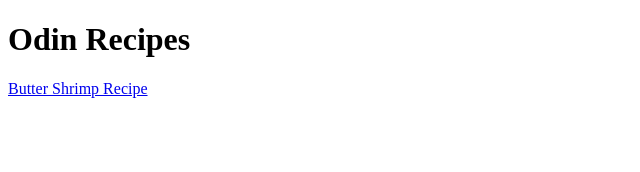
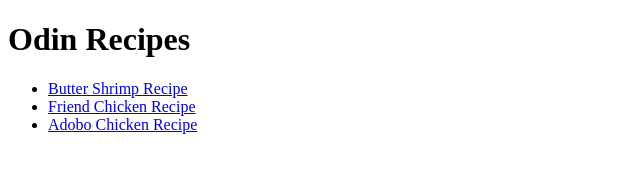
Before and after one commit to MiKU-Chwan/Odin-Projects, a plain HTML site: page odin-recipes/index.html in a window 1280 px wide. Shown: the whole page, without its empty margins (0-640 px from the left). Drawn offline with Linux system fonts and the light colour scheme.

Commit message:
Added an anchor for Adobo and Fried chicken recipes

```diff
--- a/odin-recipes/index.html
+++ b/odin-recipes/index.html
@@ -6,7 +6,12 @@
     </head>
     <body>
         <h1>Odin Recipes</h1>
-        <a href="recipes/butter-shrimp.html">Butter Shrimp Recipe</a>
+        <ul>
+            <li><a href="recipes/butter-shrimp.html">Butter Shrimp Recipe</a></li>
+            <li><a href="recipes/Fried-Chicken.html">Friend Chicken Recipe</a></li>
+            <li><a href="recipes/Adobo-Chicken.html">Adobo Chicken Recipe</a></li>
+        </ul>
+
     </body>
 
 </html>
```
